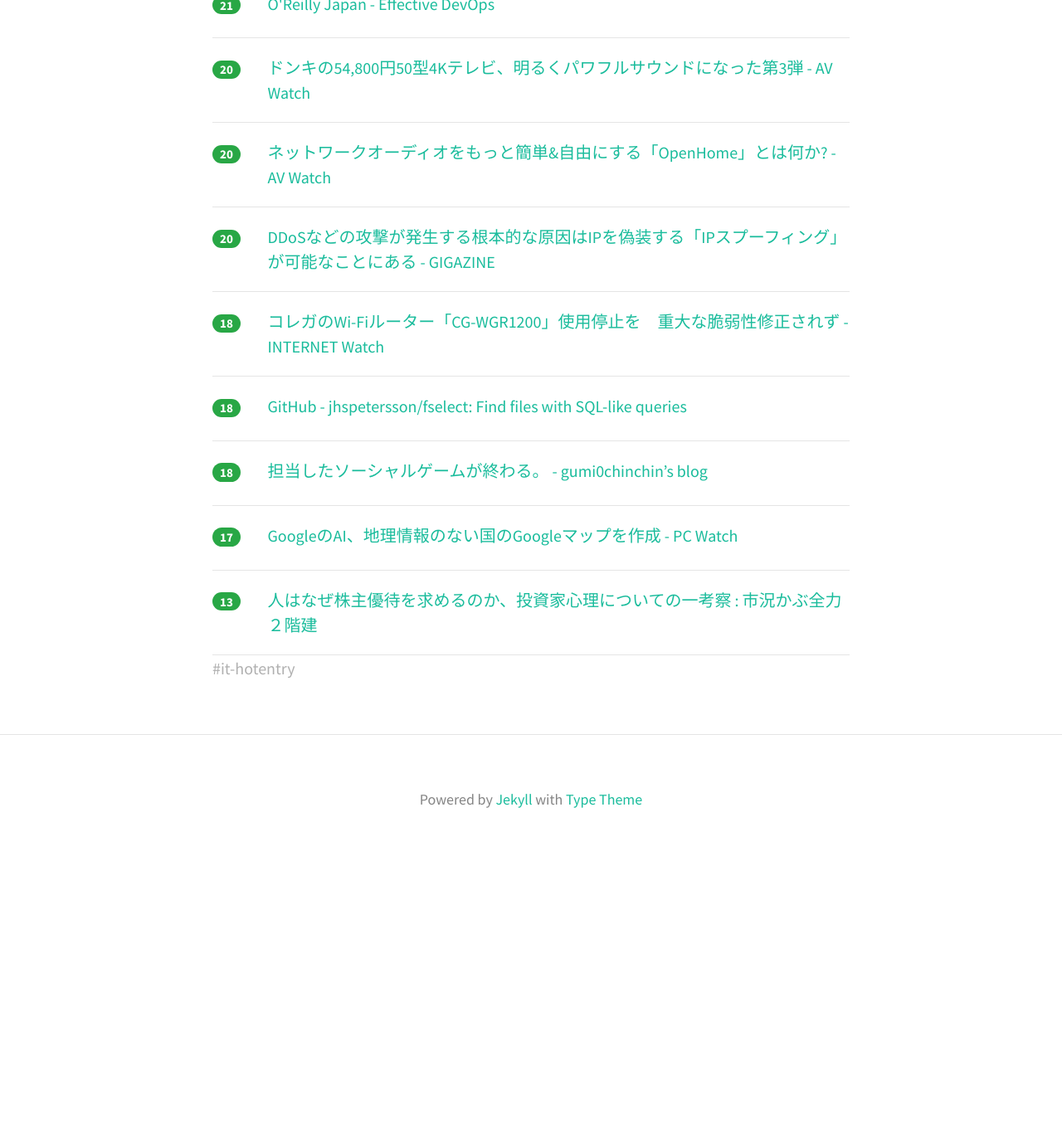
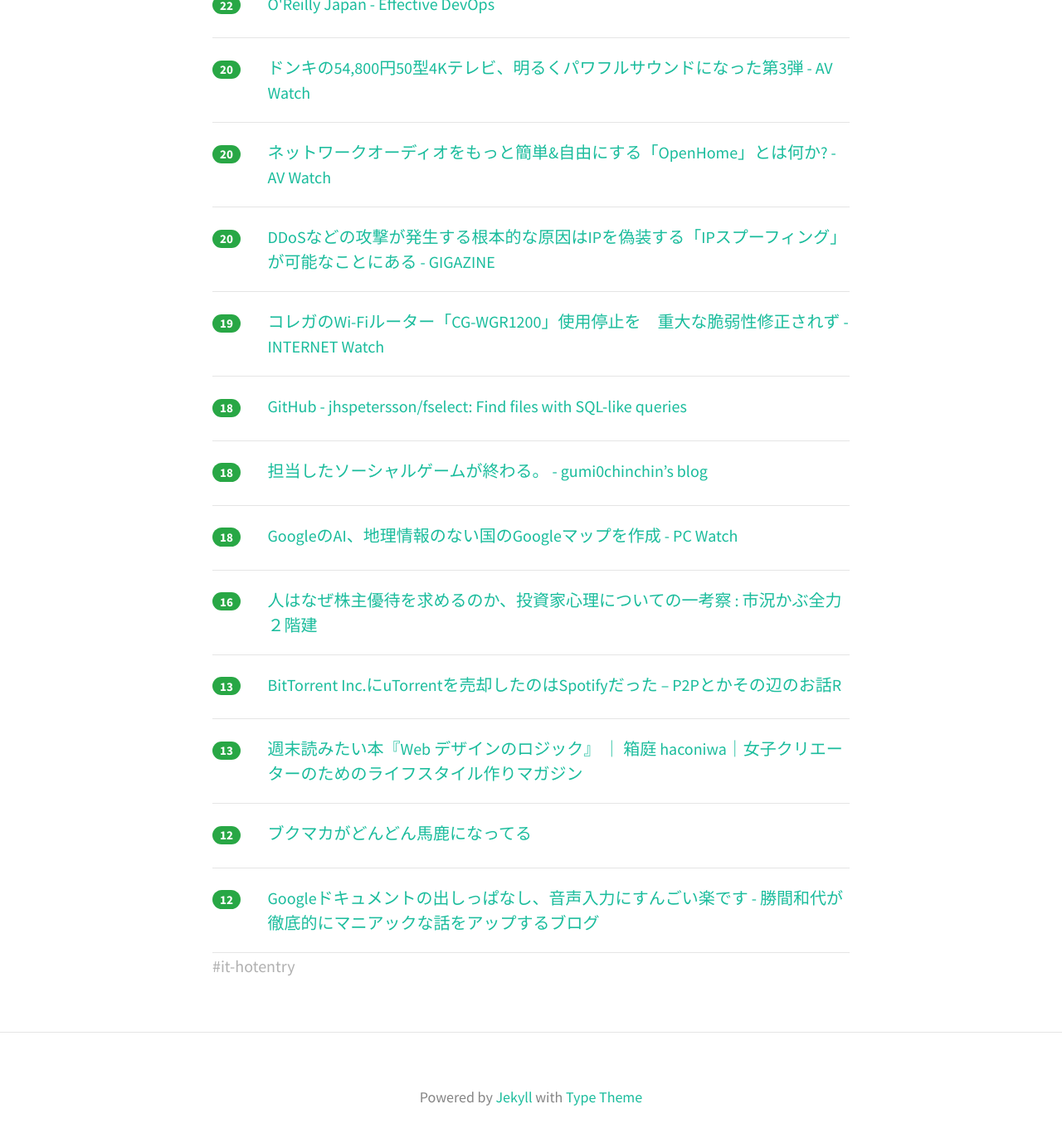
Before and after one commit to yatta47/hatena-matome-site, a Jekyll site: the page built from _posts/2018-03-10-hatena.md, in a window 1280 px wide and 1400 px high, scrolled down 483 px. Shown: the top 1372 px of the window at 83% size. Built offline with Jekyll 4.4.1, drawn with Linux system fonts in a browser that asks for light colours; nearby versions of some CDN libraries; before the commit the page ends 1524 px from its top, so only the background shows below that; some of the changed text lies outside the part shown.

Commit message:
Updated 2018-03-10

```diff
--- a/_posts/2018-03-10-hatena.md
+++ b/_posts/2018-03-10-hatena.md
@@ -1,18 +1,18 @@
 ---
 layout: post
 title:  "2018-03-10 はてぶIT"
-date:   2018-03-10 07:02:14
+date:   2018-03-10 08:02:05
 tags: [it-hotentry]
 ---
-10 件のデータあり
+14 件のデータあり
 
 <hr><div class="row">
-<div class="col-1"><span class="badge badge-pill badge-success h2">26</span></div>
+<div class="col-1"><span class="badge badge-pill badge-success h2">28</span></div>
 <div class="col-11"><a href='https://speakerdeck.com/ktknest/abematv-honneterebi-falseben-yin' target='_blank'>AbemaTV ホンネテレビ の本音 // Speaker Deck</a></div>
 </div>
 <hr>
 <div class="row">
-<div class="col-1"><span class="badge badge-pill badge-success h2">21</span></div>
+<div class="col-1"><span class="badge badge-pill badge-success h2">22</span></div>
 <div class="col-11"><a href='https://www.oreilly.co.jp/books/9784873118352/' target='_blank'>O'Reilly Japan - Effective DevOps</a></div>
 </div>
 <hr>
@@ -32,7 +32,7 @@ tags: [it-hotentry]
 </div>
 <hr>
 <div class="row">
-<div class="col-1"><span class="badge badge-pill badge-success h2">18</span></div>
+<div class="col-1"><span class="badge badge-pill badge-success h2">19</span></div>
 <div class="col-11"><a href='https://internet.watch.impress.co.jp/docs/news/1110802.html' target='_blank'>コレガのWi-Fiルーター「CG-WGR1200」使用停止を　重大な脆弱性修正されず - INTERNET Watch</a></div>
 </div>
 <hr>
@@ -47,12 +47,32 @@ tags: [it-hotentry]
 </div>
 <hr>
 <div class="row">
-<div class="col-1"><span class="badge badge-pill badge-success h2">17</span></div>
+<div class="col-1"><span class="badge badge-pill badge-success h2">18</span></div>
 <div class="col-11"><a href='https://pc.watch.impress.co.jp/docs/news/1110676.html' target='_blank'>GoogleのAI、地理情報のない国のGoogleマップを作成 - PC Watch</a></div>
 </div>
 <hr>
 <div class="row">
-<div class="col-1"><span class="badge badge-pill badge-success h2">13</span></div>
+<div class="col-1"><span class="badge badge-pill badge-success h2">16</span></div>
 <div class="col-11"><a href='http://kabumatome.doorblog.jp/archives/65914394.html' target='_blank'>人はなぜ株主優待を求めるのか、投資家心理についての一考察 : 市況かぶ全力２階建</a></div>
 </div>
 <hr>
+<div class="row">
+<div class="col-1"><span class="badge badge-pill badge-success h2">13</span></div>
+<div class="col-11"><a href='http://p2ptk.org/copyright/786' target='_blank'>BitTorrent Inc.にuTorrentを売却したのはSpotifyだった – P2Pとかその辺のお話R</a></div>
+</div>
+<hr>
+<div class="row">
+<div class="col-1"><span class="badge badge-pill badge-success h2">13</span></div>
+<div class="col-11"><a href='http://www.haconiwa-mag.com/magazine/2018/03/webdesign_logic/' target='_blank'>週末読みたい本『Web デザインのロジック』 ｜ 箱庭 haconiwa｜女子クリエーターのためのライフスタイル作りマガジン</a></div>
+</div>
+<hr>
+<div class="row">
+<div class="col-1"><span class="badge badge-pill badge-success h2">12</span></div>
+<div class="col-11"><a href='https://anond.hatelabo.jp/20180309231809' target='_blank'>ブクマカがどんどん馬鹿になってる</a></div>
+</div>
+<hr>
+<div class="row">
+<div class="col-1"><span class="badge badge-pill badge-success h2">12</span></div>
+<div class="col-11"><a href='http://katsumakazuyo.hatenablog.com/entry/2018/03/09/150906' target='_blank'>Googleドキュメントの出しっぱなし、音声入力にすんごい楽です - 勝間和代が徹底的にマニアックな話をアップするブログ</a></div>
+</div>
+<hr>
```
